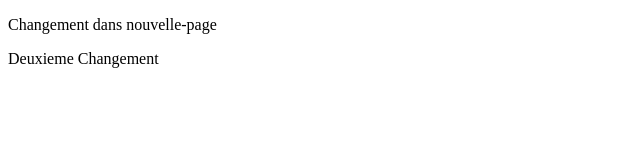
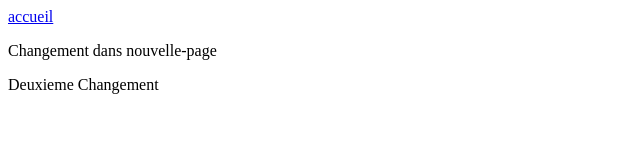
Before and after one commit to cherifimy/mon-projet, a plain HTML site: page a-propos.html in a window 1280 px wide. Shown: the whole page, without its empty margins (0-640 px from the left). Drawn offline with Linux system fonts and the light colour scheme.

Commit message:
ajout de navigation dans derniere-branche

```diff
--- a/a-propos.html
+++ b/a-propos.html
@@ -6,6 +6,7 @@
     <title>Document</title>
 </head>
 <body>
+    <a href="index.html">accueil</a>
     <p>Changement dans nouvelle-page</p>
     <p>Deuxieme Changement</p>
 </body>
```
